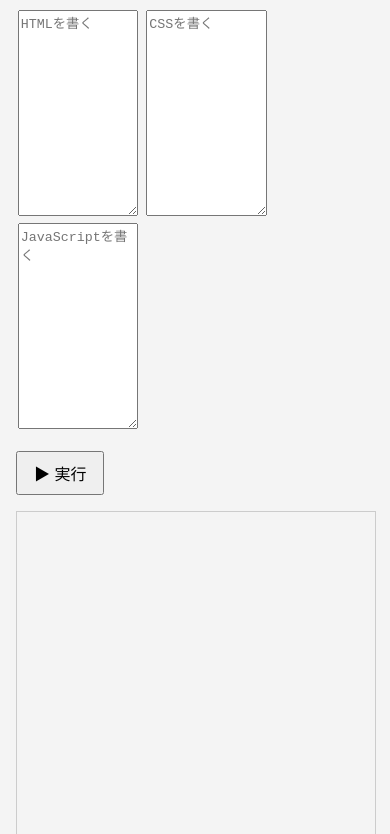
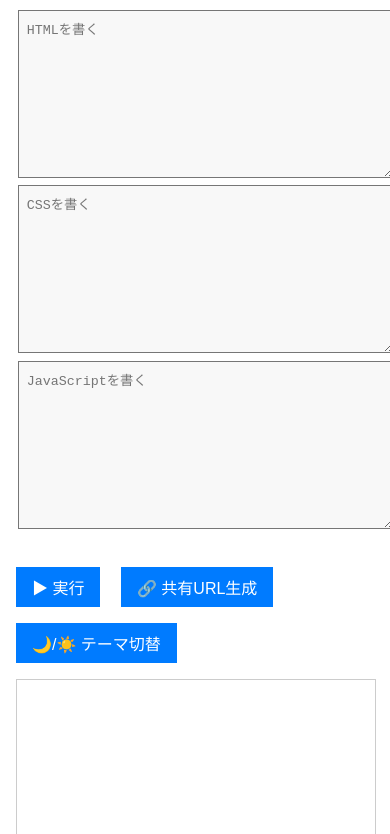
Before and after one commit to hamumeron/corder, a plain HTML site: page index.html in a window 390 px wide. Shown: the part 97-931 px from the top of the page. Drawn offline with Linux system fonts and the light colour scheme.

Commit message:
Update index.html

```diff
--- a/index.html
+++ b/index.html
@@ -2,62 +2,153 @@
 <html lang="ja">
 <head>
   <meta charset="UTF-8" />
-  <title>Live Code Editor</title>
+  <title>コード実行エディタ</title>
+  <meta name="viewport" content="width=device-width, initial-scale=1">
   <style>
+    :root {
+      --bg: #ffffff;
+      --text: #000000;
+      --button-bg: #007bff;
+      --button-text: #ffffff;
+    }
+    [data-theme="dark"] {
+      --bg: #1e1e1e;
+      --text: #f0f0f0;
+      --button-bg: #444;
+      --button-text: #fff;
+    }
+
     body {
+      background: var(--bg);
+      color: var(--text);
       font-family: sans-serif;
-      background: #f4f4f4;
       margin: 0;
       padding: 1rem;
     }
+
     textarea {
       width: 32%;
       height: 200px;
       margin: 0.5%;
+      padding: 0.5rem;
       font-family: monospace;
+      background: #f8f8f8;
     }
+
     iframe {
       width: 100%;
       height: 400px;
       margin-top: 1rem;
       border: 1px solid #ccc;
+      background: white;
     }
+
     button {
       padding: 0.5rem 1rem;
+      margin-right: 1rem;
+      margin-top: 1rem;
       font-size: 1rem;
+      background-color: var(--button-bg);
+      color: var(--button-text);
+      border: none;
+      cursor: pointer;
+    }
+
+    .btn-group {
       margin-top: 1rem;
+    }
+
+    @media (max-width: 768px) {
+      textarea {
+        width: 100%;
+        height: 150px;
+      }
     }
   </style>
 </head>
 <body>
-  <h1>コード実行エディタ</h1>
+  <h1>💻 コード実行エディタ</h1>
+
   <div>
     <textarea id="html" placeholder="HTMLを書く"></textarea>
     <textarea id="css" placeholder="CSSを書く"></textarea>
     <textarea id="js" placeholder="JavaScriptを書く"></textarea>
   </div>
-  <button onclick="runCode()">▶ 実行</button>
+
+  <div class="btn-group">
+    <button onclick="runCode()">▶ 実行</button>
+    <button onclick="shareCode()">🔗 共有URL生成</button>
+    <button onclick="toggleTheme()">🌙/☀️ テーマ切替</button>
+  </div>
+
   <iframe id="preview"></iframe>
 
   <script>
+    const htmlEl = document.getElementById("html");
+    const cssEl = document.getElementById("css");
+    const jsEl = document.getElementById("js");
+    const iframe = document.getElementById("preview");
+
     function runCode() {
-      const html = document.getElementById("html").value;
-      const css = document.getElementById("css").value;
-      const js = document.getElementById("js").value;
+      const html = htmlEl.value;
+      const css = cssEl.value;
+      const js = jsEl.value;
+
       const output = `
         <html>
-          <head>
-            <style>${css}</style>
-          </head>
+          <head><style>${css}</style></head>
           <body>
             ${html}
             <script>${js}<\/script>
           </body>
         </html>
       `;
-      const iframe = document.getElementById("preview");
       iframe.srcdoc = output;
+
+      // Save to localStorage
+      localStorage.setItem("saved-html", html);
+      localStorage.setItem("saved-css", css);
+      localStorage.setItem("saved-js", js);
     }
+
+    function shareCode() {
+      const html = encodeURIComponent(htmlEl.value);
+      const css = encodeURIComponent(cssEl.value);
+      const js = encodeURIComponent(jsEl.value);
+      const url = `${location.origin}${location.pathname}?html=${html}&css=${css}&js=${js}`;
+      prompt("このURLを共有できます👇", url);
+    }
+
+    function loadFromParams() {
+      const params = new URLSearchParams(location.search);
+      if (params.has("html")) htmlEl.value = decodeURIComponent(params.get("html"));
+      if (params.has("css")) cssEl.value = decodeURIComponent(params.get("css"));
+      if (params.has("js")) jsEl.value = decodeURIComponent(params.get("js"));
+    }
+
+    function loadFromLocal() {
+      if (localStorage.getItem("saved-html")) htmlEl.value = localStorage.getItem("saved-html");
+      if (localStorage.getItem("saved-css")) cssEl.value = localStorage.getItem("saved-css");
+      if (localStorage.getItem("saved-js")) jsEl.value = localStorage.getItem("saved-js");
+    }
+
+    function toggleTheme() {
+      const current = document.documentElement.getAttribute("data-theme");
+      const newTheme = current === "dark" ? "light" : "dark";
+      document.documentElement.setAttribute("data-theme", newTheme);
+      localStorage.setItem("theme", newTheme);
+    }
+
+    function loadTheme() {
+      const savedTheme = localStorage.getItem("theme") || "light";
+      document.documentElement.setAttribute("data-theme", savedTheme);
+    }
+
+    // 初期化
+    loadTheme();
+    loadFromParams();
+    if (!location.search) loadFromLocal();
+    runCode();
   </script>
 </body>
 </html>
```
